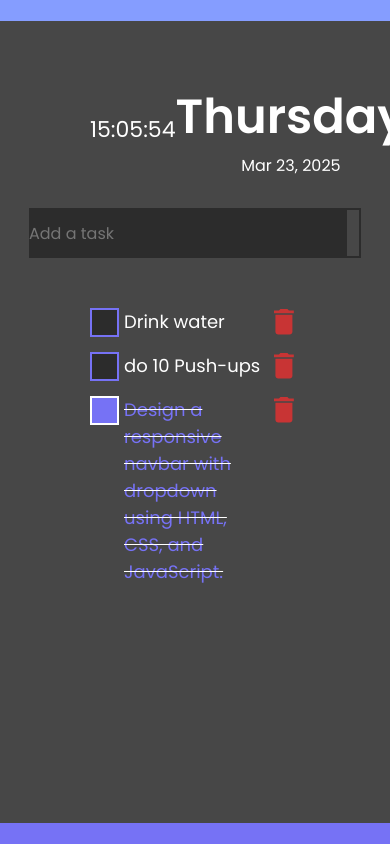
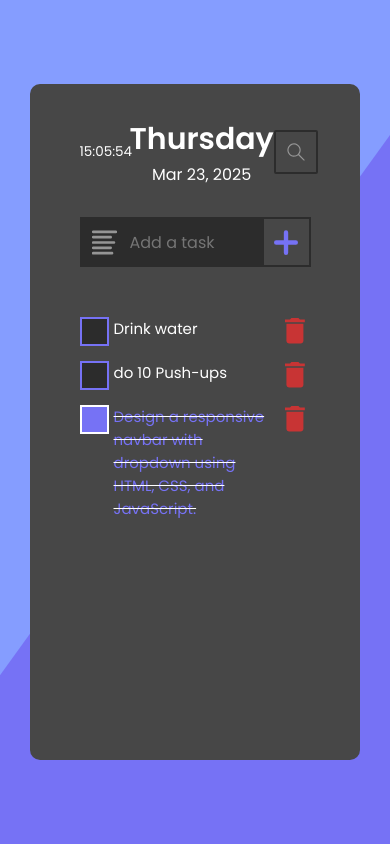
Before and after one commit to silverPalets/todo-list, a website: page index.html in a window 390 px wide. Drawn offline with Linux system fonts and the light colour scheme.

Commit message:
making web page more responsive

```diff
--- a/src/css/styles.css
+++ b/src/css/styles.css
@@ -18,7 +18,7 @@ html, body {
 
 body .second-background {
   width: 100%;
-  height: 750px;
+  height: 80vh;
   position:absolute;
   z-index: 1;
   background-color: rgb(133, 157, 255);
@@ -34,28 +34,30 @@ body .second-background {
 }
 
 .todo-page {
-  width: 700px;
-  min-height: 95%;
+  width: 40rem;
+  margin: 0 3rem;
+  box-sizing: border-box;
+  height: 80vh;
   z-index: 1000;
   position: relative;
   background-color: var(--primary-color);
   overflow: auto;
+  border-radius: 1rem;
 }
-
 .date-and-search-wrapper {
-  margin-top: 60px;
+  margin-top: 10%;
   display: flex;
   /* justify-content: center; */
   align-items:center;
-  margin-left: 90px;
-  margin-right: 90px;
-
+  margin-left: 15%;
+  margin-right: 15%;
 }
 
 .date-and-search-wrapper .time {
   color: var(--secondery-color);
-  font-size: 22px;
-  width: 100px;
+  font-size: 1.35rem;
+  width: 5rem;
+
 }
 
 .date-and-search-wrapper .day-and-search {
@@ -68,12 +70,12 @@ body .second-background {
 }
 
 .day-and-search .day {
-  font-size: 48px;
+  font-size: 3rem;
   font-weight: 600;
 }
 
 .date-and-search-wrapper .search-wrapper {
-  width: 100px;
+  width: 5rem;
   display: flex;
   justify-content: end;
 }
@@ -105,8 +107,8 @@ body .second-background {
 }
 
 .add-task-bar, .search-task-bar {
-  margin-left: 90px;
-  margin-right: 90px;
+  margin-left: 15%;
+  margin-right: 15%;
   margin-top: 30px;
   display: flex;
   justify-content: center;
@@ -132,9 +134,11 @@ body .second-background {
 
 .add-task-bar .task-input, .search-task-bar .search-input {
   flex: 1;
-  height: 50px;
+  min-width: 0;
+  height: 0;
   border: none;
-  padding: 0;
+  padding: 25px 0;
+  box-sizing: border-box;
   background-color: var(--second-accent-color);
   font-size: 16px;
 }
@@ -163,13 +167,14 @@ body .second-background {
 .add-task-bar .add-icon, .search-task-bar .search-icon {
   width: 75%;
   height: 75%;
+  /* width: 20px; */
 }
 /* ---------------------------------------- */
 
 .todo-list {
   margin-top: 50px;
-  margin-left: 90px;
-  margin-right: 90px;
+  margin-left: 15%;
+  margin-right: 15%;
 }
 
 .todo-list .task {
@@ -192,7 +197,7 @@ body .second-background {
   min-height: 25px;
   flex: 1;
   color: var(--secondery-color);
-  font-size: 18px;
+  font-size: 1.2rem;
   padding: 0 5px;
   overflow-wrap: anywhere;
 }
@@ -213,3 +218,17 @@ body .second-background {
   text-decoration: line-through;
   text-decoration-color: var(--secondery-color);
 }
+
+@media (width <= 40rem) {
+  html {
+    font-size: 10px;
+  }
+
+  .todo-page {
+    width: 50rem;
+  }
+
+  .task .task-name-container {
+    font-size: 1.5rem;
+  }
+}
```
